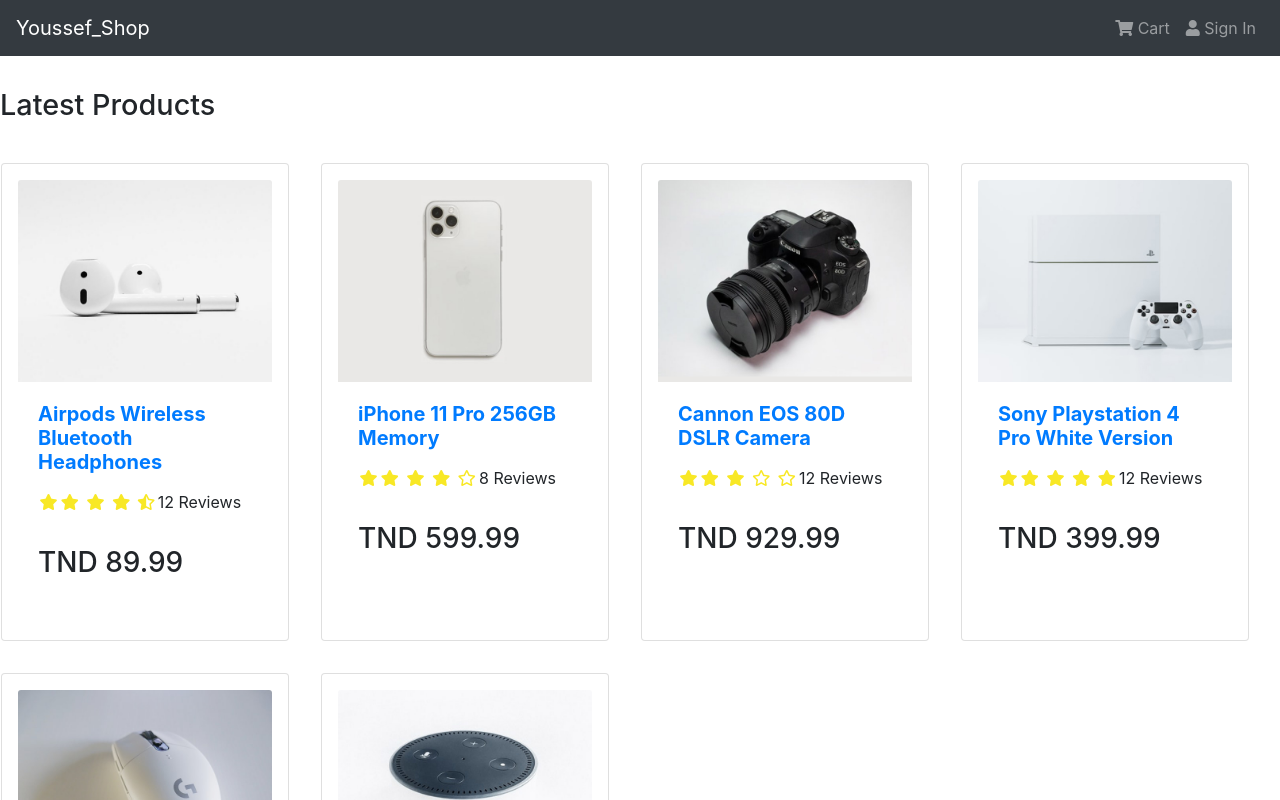
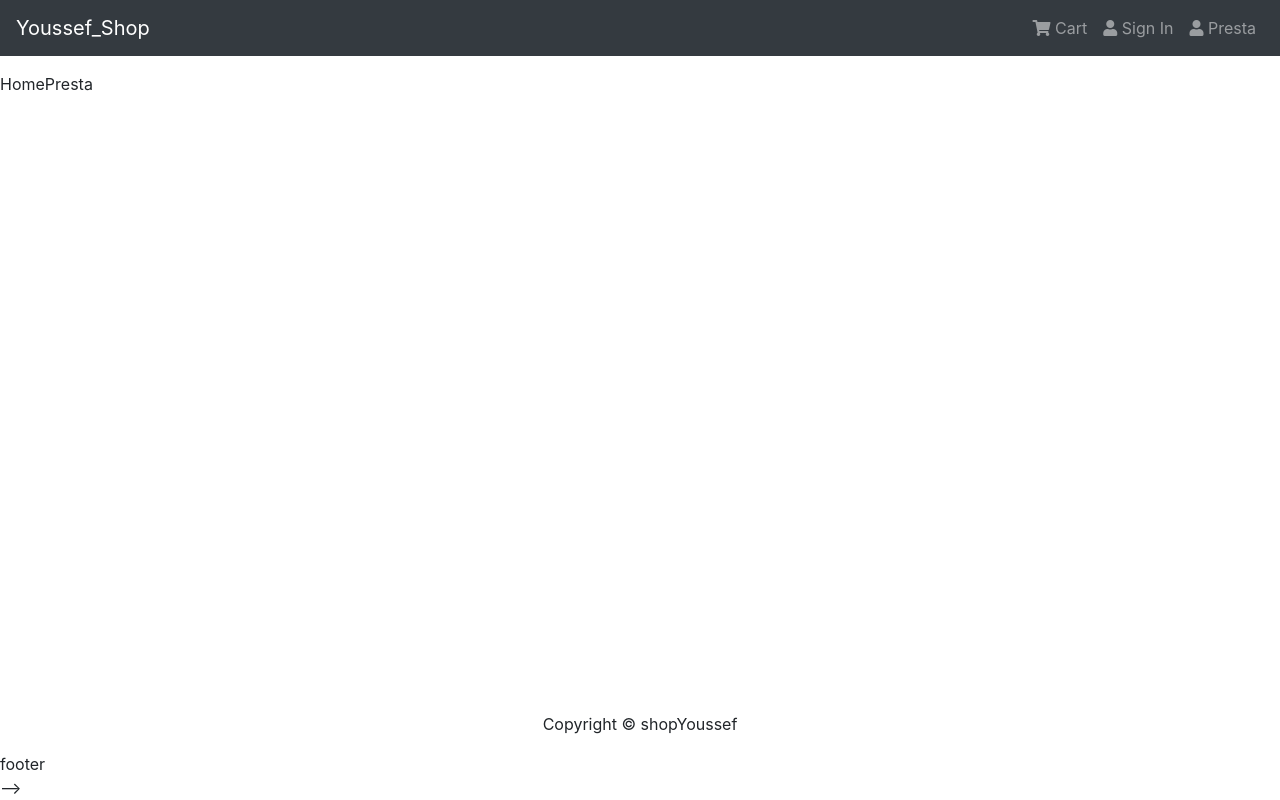
Before and after one commit to youssefchehata/mern_e_commerce, a React (Create React App) app in the folder frontend/: page /HomePresta in a window 1280 px wide. Shown: the top 800 px of the page. Built offline with nearby package versions, Linux system fonts and the light colour scheme.

Commit message:
save presta nav

```diff
--- a/frontend/src/Routes.js
+++ b/frontend/src/Routes.js
@@ -6,12 +6,13 @@ import Cart from './screens/Cart';
 import HomeScreen from '../src/screens/HomeScreen';
 import ProductDetails from '../src/screens/ProductDetails';
 import Profile from './screens/Profile';
-
+import HomePresta from './screens/prestaShop/HomePresta'
 class Routes extends Component {
   render() {
     return (
       <div>
         <Switch>
+          <Route path='/HomePresta' component={HomePresta} />
           <Route path='/Profile' component={Profile} />
           <Route path='/Cart' component={Cart} />
           <Route path='/product/:id' component={ProductDetails} />
--- a/frontend/src/components/Header.js
+++ b/frontend/src/components/Header.js
@@ -5,7 +5,7 @@ import { BrowserRouter, Route, Link } from "react-router-dom";
 const Header = () => {
   return (
     <header>
-      <nav className='navbar navbar-expand-lg navbar-dark bg-dark'>
+      <Nav className='navbar navbar-expand-lg navbar-dark bg-dark'>
         <Link className='navbar-brand ' to='/'>
           Youssef_Shop
         </Link>
@@ -27,11 +27,14 @@ const Header = () => {
               <Link className='nav-link ml-auto' to='/Cart'> <i className='fas fa-shopping-cart'></i> Cart </Link>
             </li>
             <li className='nav-item'>
-              <a className='nav-link ml-auto' href='/Profile'> <i className='fas fa-user'></i> Sign In </a>
+              <Link className='nav-link ml-auto' to='/Profile'> <i className='fas fa-user'></i> Sign In </Link>
+            </li>
+            <li className='nav-item'>
+              <Link className='nav-link ml-auto' to='/HomePresta'> <i className='fas fa-user'></i> Presta </Link>
             </li>
           </ul>
         </div>
-      </nav>
+      </Nav>
     </header>
   );
 };
--- /dev/null
+++ b/frontend/src/screens/prestaShop/HomePresta.js
@@ -0,0 +1,10 @@
+import React from 'react'
+
+ const HomePresta = () => {
+    return (
+        <div>
+            HomePresta
+        </div>
+    )
+}
+export default HomePresta
```
